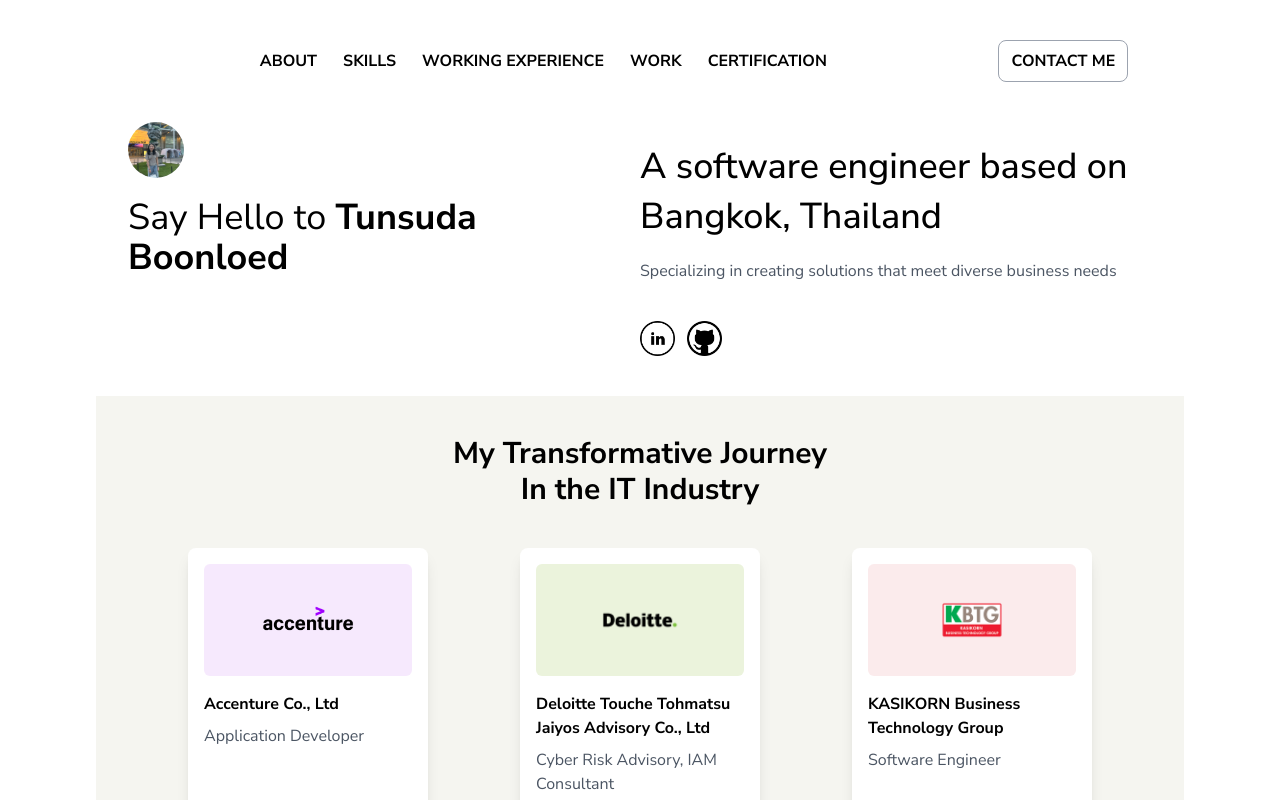
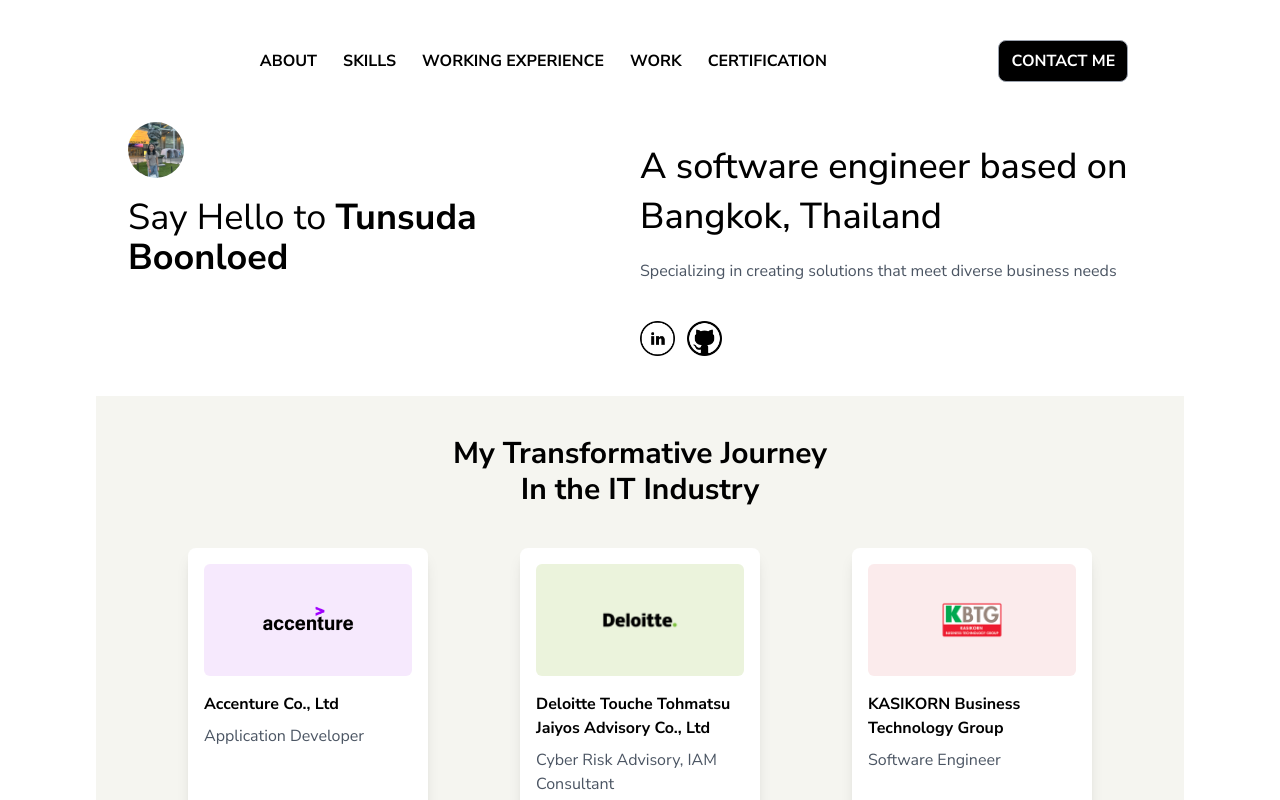
Before and after one commit to bungearnss/portfolio-next-app, a Next.js app: page / in a window 1280 px wide. Shown: the top 800 px of the page. Built offline with nearby package versions, Linux system fonts and the light colour scheme.

Commit message:
changed : header button style

```diff
--- a/src/app/Header.tsx
+++ b/src/app/Header.tsx
@@ -49,11 +49,11 @@
       <div className="flex items-center justify-center">
         <a
           href="https://vercel.com/new?utm_source=create-next-app&utm_medium=appdir-template&utm_campaign=create-next-app"
-          className="group rounded-lg border border-gray-400 px-3 py-2 transition-colors hover:border-gray-300 hover:bg-gray-100 hover:dark:border-neutral-700 hover:dark:bg-neutral-800/30"
+          className="group rounded-lg bg-black border border-gray-400 px-3 py-2 transition-colors hover:border-gray-300 hover:bg-gray-100 hover:dark:border-neutral-700 hover:dark:bg-neutral-800/30"
           target="_blank"
           rel="noopener noreferrer"
         >
-          <p className="font-semibold uppercase">Contact me</p>
+          <p className="font-semibold uppercase text-white hover:text-black">Contact me</p>
         </a>
       </div>
     </header>
```
